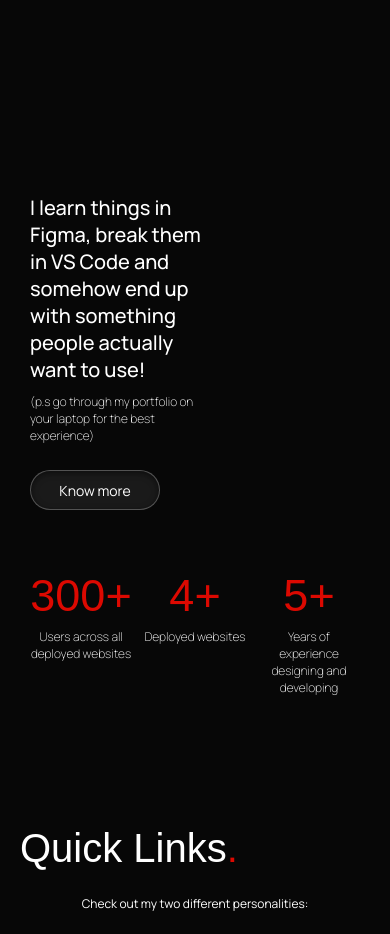
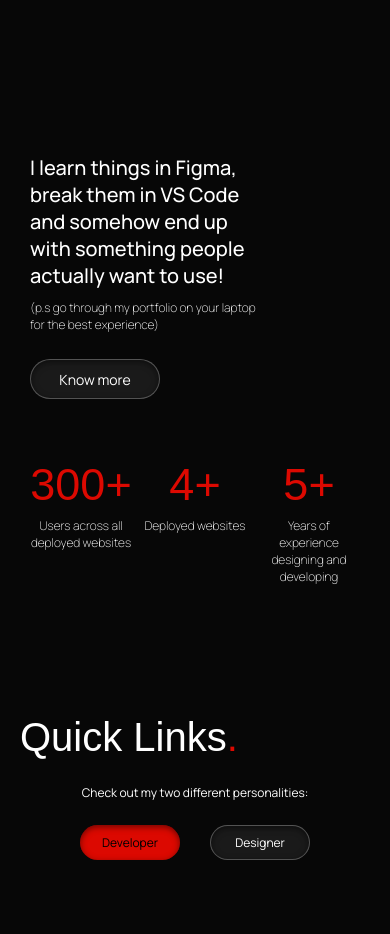
Before and after one commit to Khushi23V/Personal-Portfolio, a React (Vite) app: page / in a window 390 px wide. Shown: the part 780-1714 px from the top of the page. Built offline with nearby package versions, Linux system fonts and the light colour scheme; no server answers; a web font is replaced by a local one.

Commit message:
UI fixes 5

```diff
--- a/src/index.css
+++ b/src/index.css
@@ -1615,11 +1615,11 @@ footer {
   .impact-section{
     flex-direction: column;
     gap: 60px;
-    padding: 60px 30px;
+    padding: 20px 30px 60px;
   }
 
   .impact-left{
-    padding-right:150px;
+    padding-right:100px;
   }
 
   .impact-stats{
@@ -2234,9 +2234,16 @@ footer {
 }
 
 @media (max-width: 768px) {
-  .work-section { padding: 0 20px; margin: 50px 0; }
-  .work-scroll-stage:hover .work-project-card { filter: none; }
-  .work-scroll-stage:hover .work-overlay { opacity: 0; pointer-events: none; }
+  .work-section {
+    padding: 0 20px; margin: 50px 0;
+  }
+
+  .work-scroll-stage:hover .work-overlay {
+    opacity: 1;
+    pointer-events: all;
+    margin-top: 20px;
+  }
+
 }
 
 /* PAGE TRANSITIONS */
```
